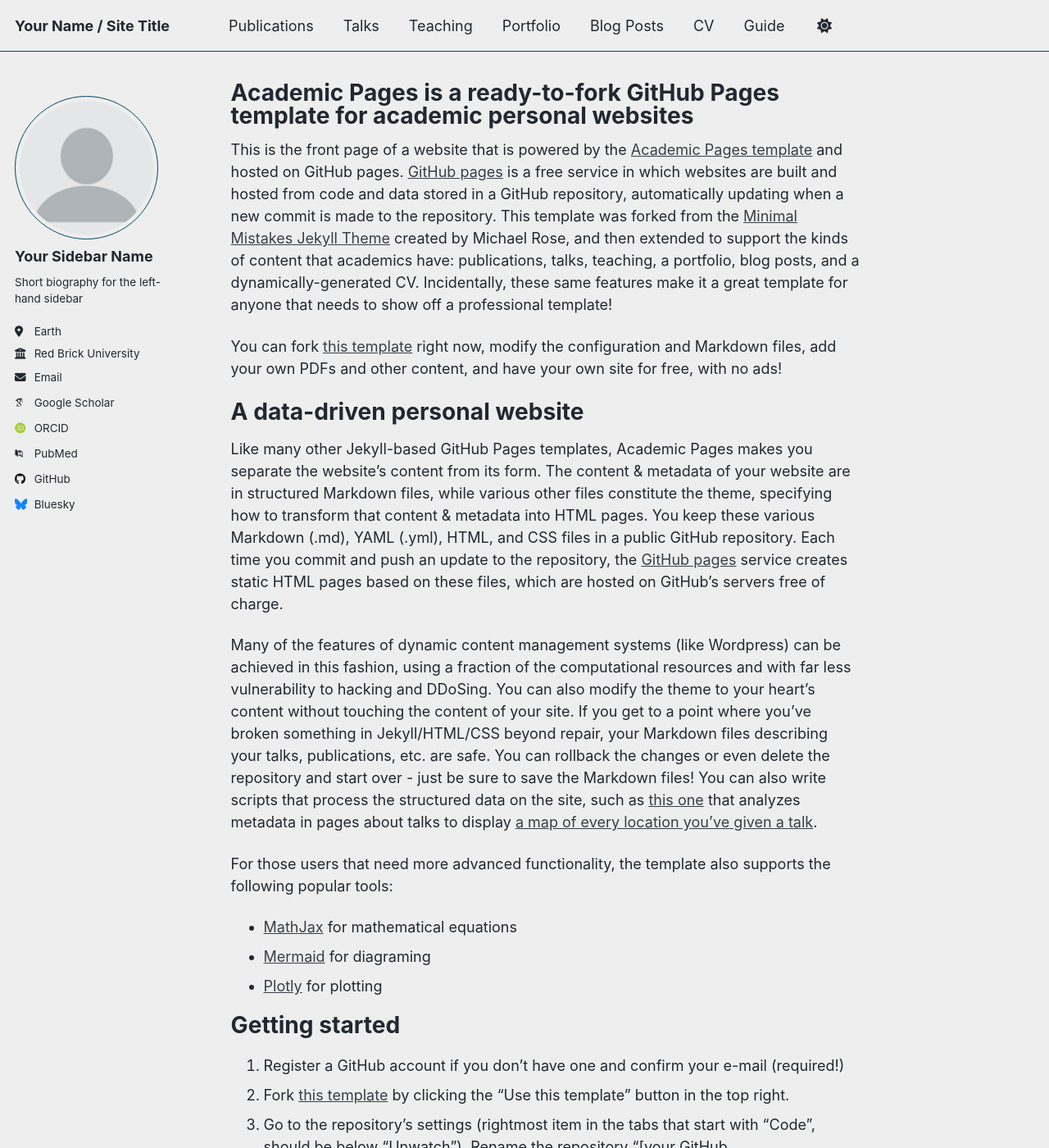
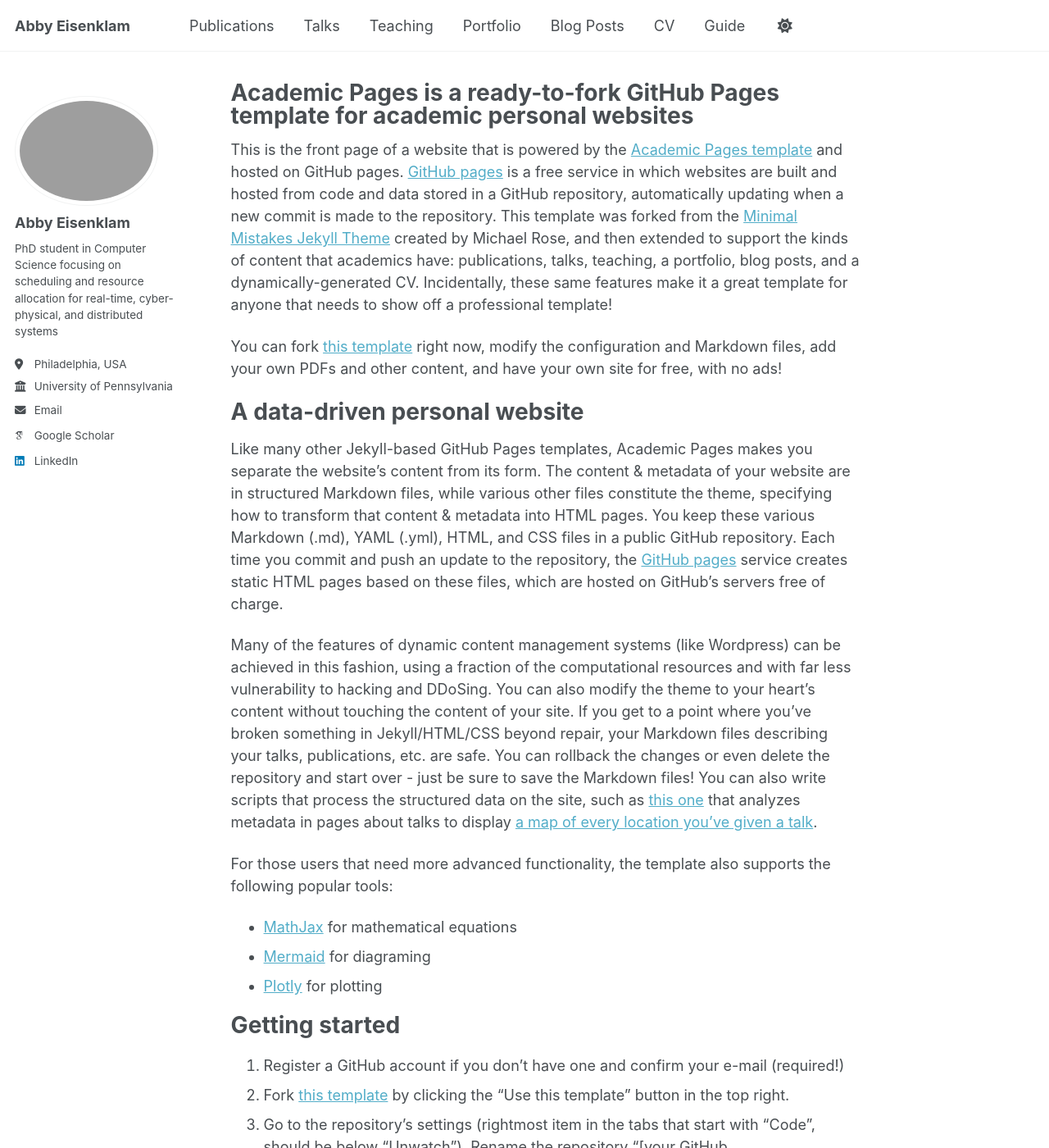
Before and after one commit to abbyeisenklam/abbyeisenklam.github.io, a Jekyll site: the page built from _pages/about.md, in a window 1280 px wide and 1400 px high. Shown: the whole window at 82% size. Built offline with Jekyll 4.4.1, drawn with Linux system fonts in a browser that asks for light colours; some web fonts are replaced; a script that is not in the unit is left out; some of the changed text lies outside the part shown.

Commit message:
Change home screen

```diff
--- a/_config.yml
+++ b/_config.yml
@@ -8,12 +8,12 @@
 
 # Basic Site Settings
 locale                   : "en-US"
-site_theme               : "air" # Currently available options are "default", "air"
-title                    : "Your Name / Site Title"
+site_theme               : "default" # Currently available options are "default", "air"
+title                    : "Abby Eisenklam"
 title_separator          : "-"
-name                     : &name "Your Name"
-description              : &description "Your Name's academic portfolio"   # Update this with a general description of your site, this is the default if not overridden by a page
-url                      : https://academicpages.github.io # The base hostname & protocol for your site e.g. "https://[your GitHub username].github.io",
+name                     : &name "Abby Eisenklam"
+description              : &description "Abby Eisenklam's academic portfolio"   # Update this with a general description of your site, this is the default if not overridden by a page
+url                      : https://abbyeisenklam.github.io # The base hostname & protocol for your site e.g. "https://[your GitHub username].github.io",
                                                            # or if you already have some other page hosted on Github then use "https://[your GitHub username].github.io/[Your Repo Name]"
 baseurl                  : "" # the subpath of your site, e.g. "/blog"
 repository               : "academicpages/academicpages.github.io"
@@ -23,24 +23,24 @@ repository               : "academicpages/academicpages.github.io"
 #               Additional customization can be done by editing /_includes/author-profile.html
 author:
   # Biographic information
-  avatar           : "profile.png"
-  name             : "Your Sidebar Name"
+  avatar           : "EisenklamHeadshot.png"
+  name             : "Abby Eisenklam"
   pronouns         : # example: "she/her"
-  bio              : "Short biography for the left-hand sidebar"
-  location         : "Earth"
-  employer         : "Red Brick University"
+  bio              : "PhD student in Computer Science focusing on scheduling and resource allocation for real-time, cyber-physical, and distributed systems"
+  location         : "Philadelphia, USA"
+  employer         : "University of Pennsylvania"
   uri              : # URL
-  email            : "none@example.org"
+  email            : "aei@seas.upenn.edu"
 
   # Academic websites
   academia         : # URL
   arxiv            : # URL - Update with the correct link to your profile
-  googlescholar    : "https://scholar.google.com/citations?user=PS_CX0AAAAAJ"
+  googlescholar    : "https://scholar.google.com/citations?user=0Y4SsP4AAAAJ&hl"
   inspire-hep      : # URL
   impactstory      : # URL
-  orcid            : "http://orcid.org/yourorcidurl"
+  orcid            : # URL
   semantic         : # URL
-  pubmed           : "https://www.ncbi.nlm.nih.gov/pubmed/?term=john+snow"
+  pubmed           : # URL
   researchgate     : # URL
   scopus           : # URL
 
@@ -48,13 +48,13 @@ author:
   bitbucket        : # Username - Update with your username on the site
   codepen          : # Username
   dribbble         : # Username
-  github           : "academicpages"
+  github           : # Username
   kaggle           : # Username
   stackoverflow    : # User number or user number and name (i.e., use "1" or "1/jeff-atwood")
 
   # Social media
   artstation       : # Username
-  bluesky          : "bsky.app" # Replace this with you Bluesky username
+  bluesky          : # Replace this with you Bluesky username
   facebook         : # Username
   flickr           : # Username
   foursquare       : # Username
@@ -63,7 +63,7 @@ author:
   keybase          : # Username
   instagram        : # Username
   lastfm           : # Username
-  linkedin         : # Username
+  linkedin         : "abbyeisenklam"
   mastodon         : # URL
   medium           : # URL
   pinterest        : # Username
@@ -81,10 +81,10 @@ author:
 
 # Publication Category - The following the list of publication categories and their headings
 publication_category:
-  books:
-    title: 'Books'
-  manuscripts:
-    title: 'Journal Articles'
+  # books:
+  #   title: 'Books'
+  # manuscripts:
+  #   title: 'Journal Articles'
   conferences:
     title: 'Conference Papers'
 
@@ -224,9 +224,9 @@ collections:
   publications:
     output: true
     permalink: /:collection/:path/
-  portfolio:
-    output: true
-    permalink: /:collection/:path/
+  # portfolio:
+  #   output: true
+  #   permalink: /:collection/:path/
   talks:
     output: true
     permalink: /:collection/:path/
@@ -235,16 +235,16 @@ collections:
 # These settings control how pages and collections are included in the site
 defaults:
   # _posts
-  - scope:
-      path: ""
-      type: posts
-    values:
-      layout: single
-      author_profile: true
-      read_time: true
-      comments: true
-      share: true
-      related: true
+  # - scope:
+  #     path: ""
+  #     type: posts
+  #   values:
+  #     layout: single
+  #     author_profile: true
+  #     read_time: true
+  #     comments: true
+  #     share: true
+  #     related: true
   # _pages
   - scope:
       path: ""
@@ -271,14 +271,14 @@ defaults:
       share: true
       comments: true
   # _portfolio
-  - scope:
-      path: ""
-      type: portfolio
-    values:
-      layout: single
-      author_profile: true
-      share: true
-      comment: true
+  # - scope:
+  #     path: ""
+  #     type: portfolio
+  #   values:
+  #     layout: single
+  #     author_profile: true
+  #     share: true
+  #     comment: true
   # _talks
   - scope:
       path: ""
```
Also changed, not shown: images/EisenklamHeadshot.JPG (added).
